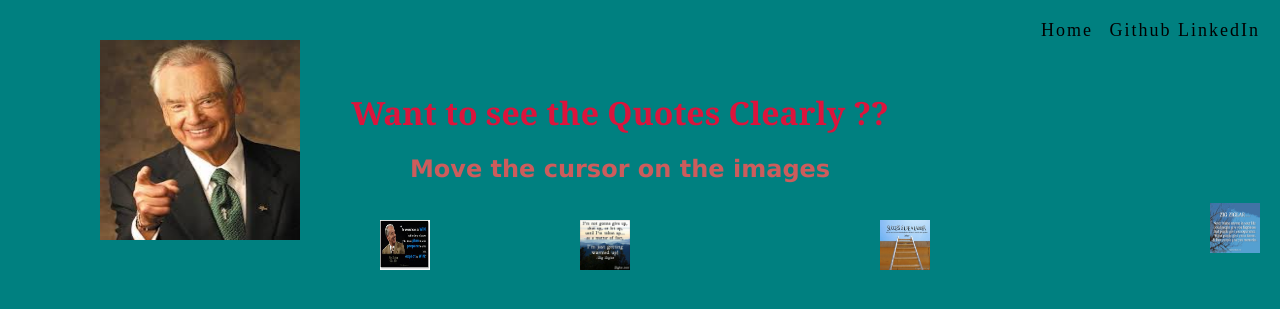
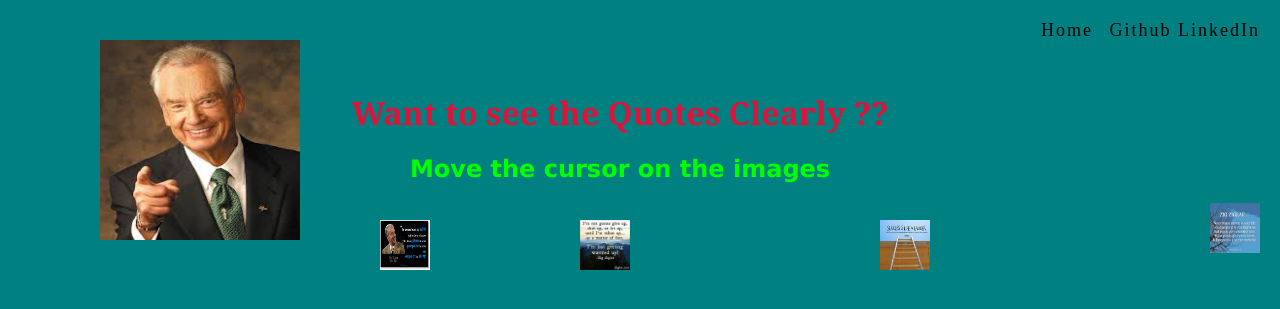
Before and after one commit to christyjax/christyjax.github.io, a Jekyll site: the page Quotes2.html, which Jekyll copies as it is, in a window 1280 px wide. Shown: the top 309 px of the page. Built offline with Jekyll 4.4.1, drawn with Linux system fonts in a browser that asks for light colours.

Commit message:
Update Quotes2.css

```diff
--- a/css/Quotes2.css
+++ b/css/Quotes2.css
@@ -30,7 +30,7 @@ h2
 
   text-align:center;
   font-family:verdana;
-  color:	#CD5C5C;
+  color:	#00FF00;
   margin-left:px;
   margin-top: 10px;
 }
```
